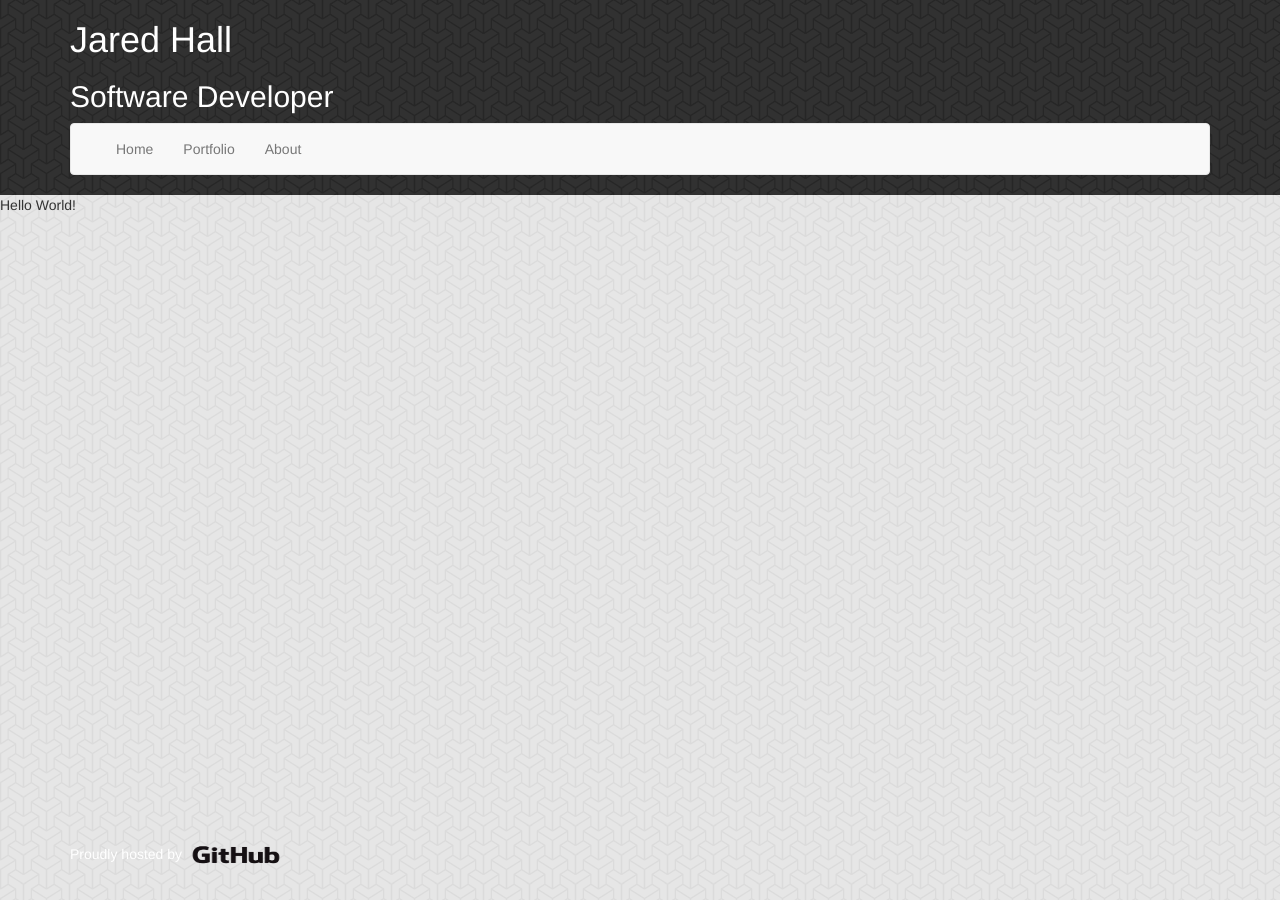
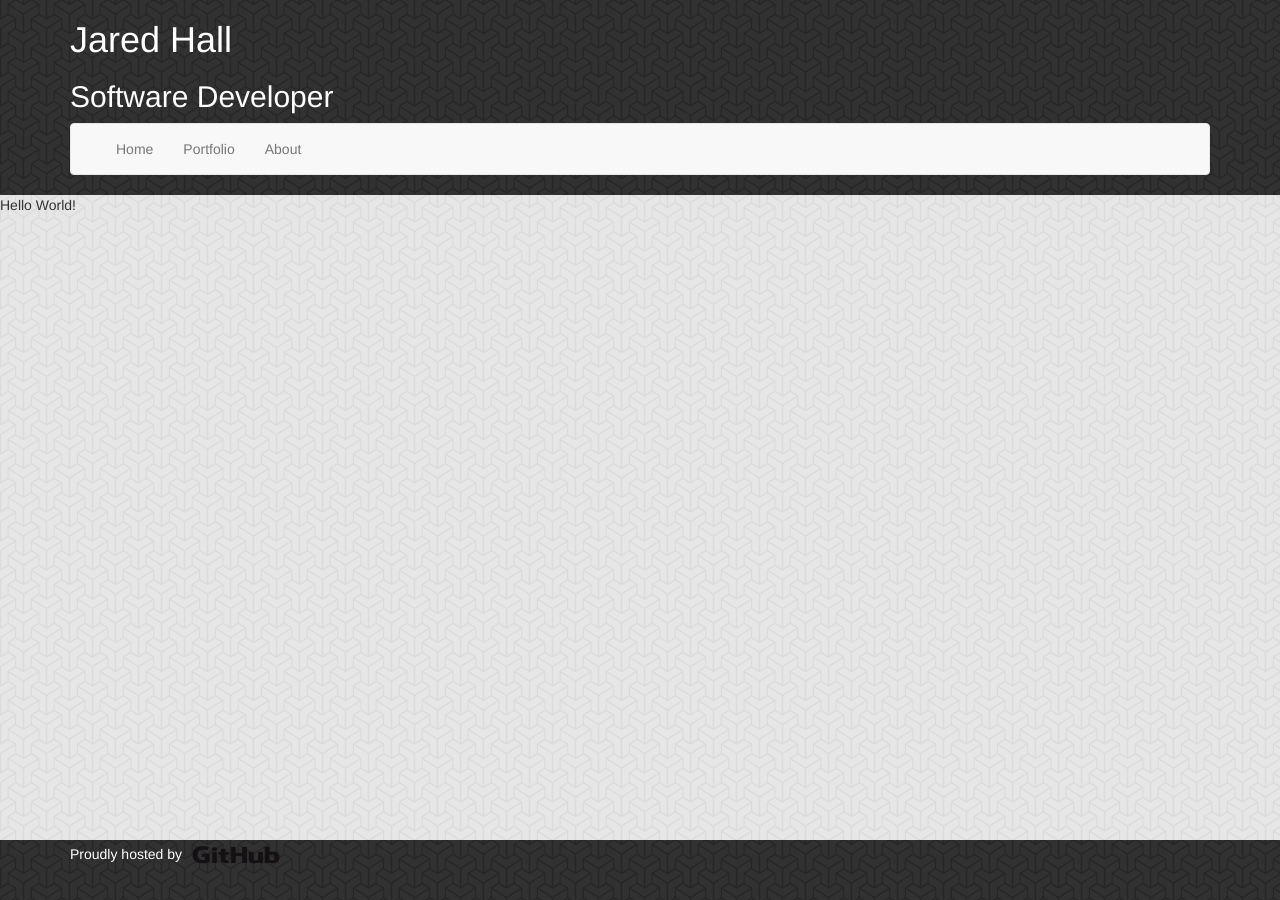
Before and after one commit to jaredhall05/jaredhall05.github.com, a Jekyll site: the page built from index.html, in a window 1280 px wide. Built offline with Jekyll 4.4.1, drawn with Linux system fonts in a browser that asks for light colours; nearby versions of some CDN libraries.

Commit message:
footer update

```diff
--- a/_includes/footer.html
+++ b/_includes/footer.html
@@ -1,5 +1,4 @@
-<footer>
-    <div class="footer">
+<footer class="footer">
     <div class="container">
         <p class="right">
             Proudly hosted by
@@ -8,7 +7,6 @@
             </a>
         </p>
     </div>
-    </div>
 </footer>
 
 <script src="//ajax.googleapis.com/ajax/libs/jquery/1.11.1/jquery.min.js"></script>
```
Lines whose indentation alone changed are shown as unchanged.
